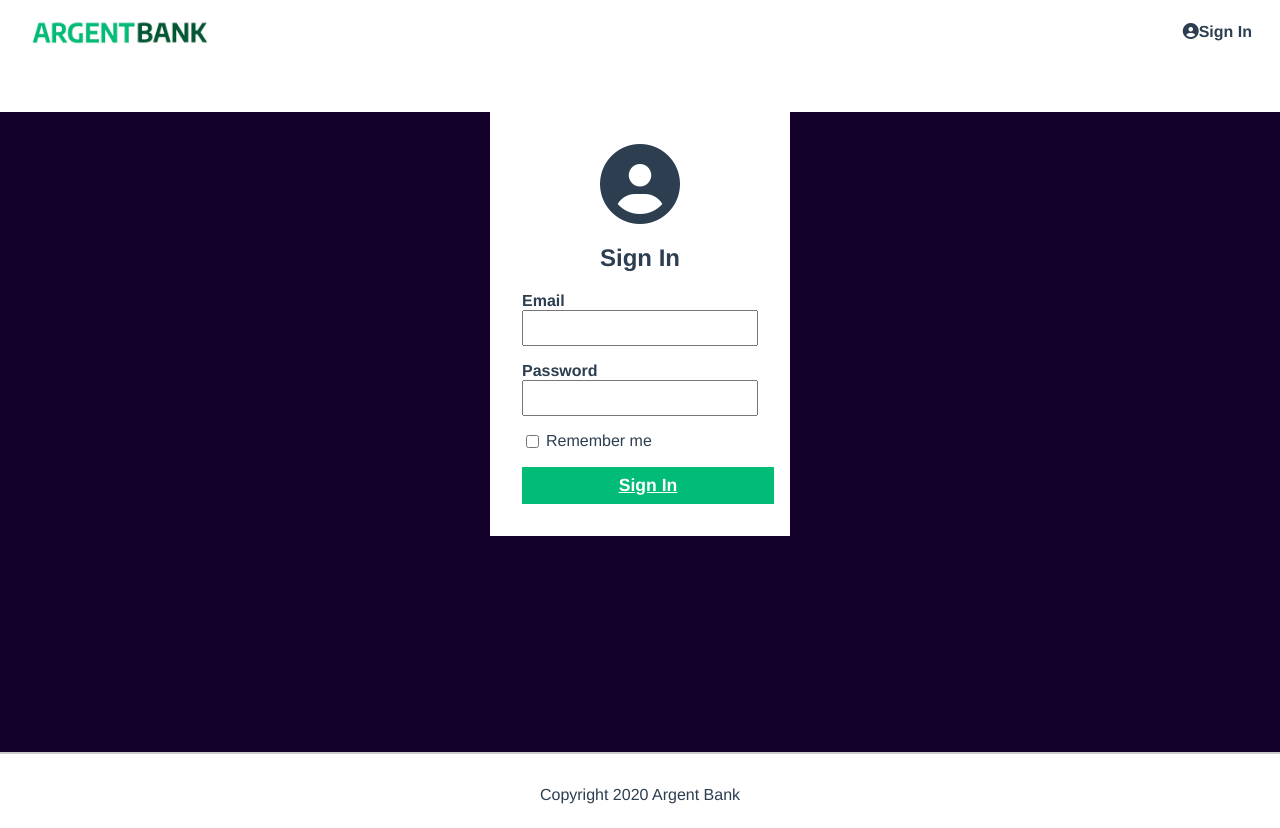
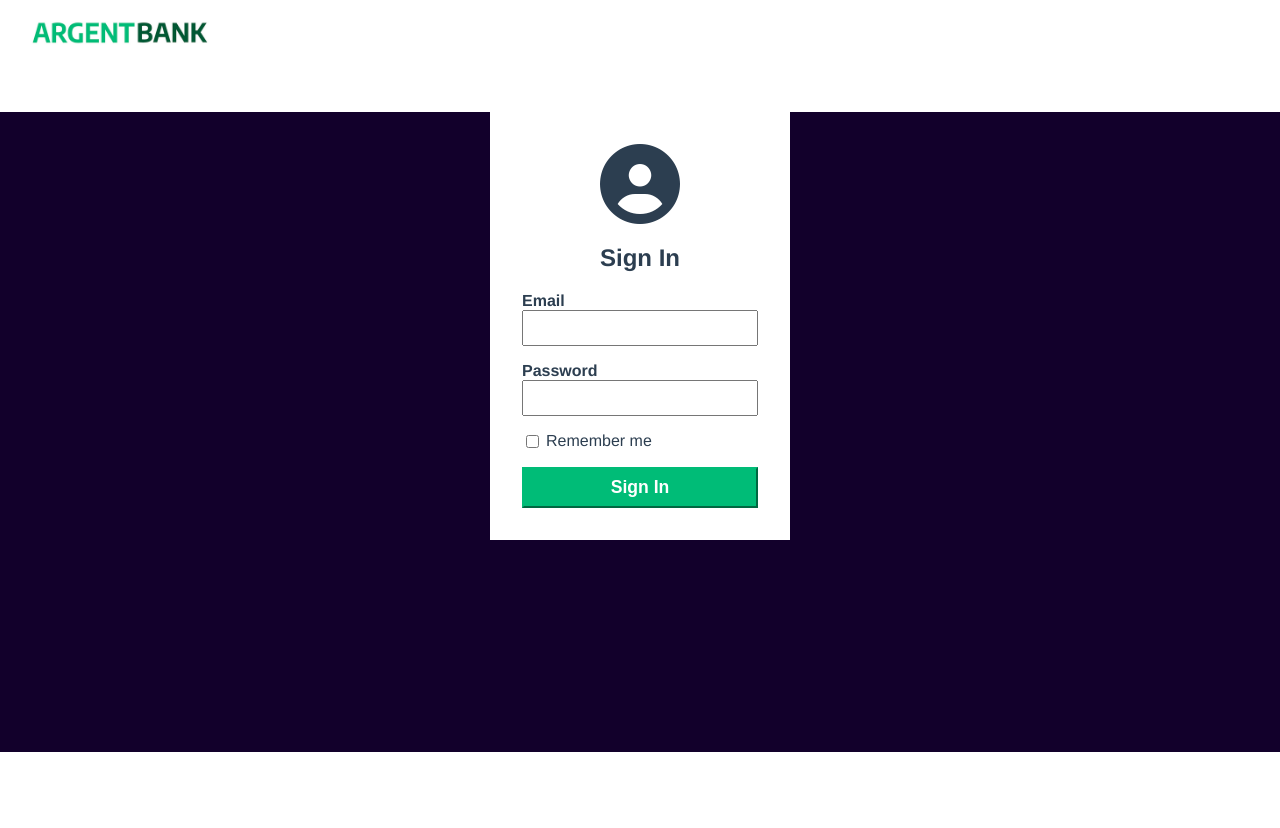
Before and after one commit to AgatheMazuret/ArgentBank, a React (Vite) app in the folder frontend/: page /sign-in in a window 1280 px wide. After the commit the page ends 800 px from the top, so only its background shows below. Built offline with nearby package versions, Linux system fonts and the light colour scheme.

Commit message:
correction errorMessage

```diff
--- a/frontend/src/pages/sign-in.tsx
+++ b/frontend/src/pages/sign-in.tsx
@@ -1,33 +1,28 @@
 import React, { useState } from "react";
-import { Link } from "react-router-dom";
+import { Link, useNavigate } from "react-router-dom";
 import "../../style.css";
-import { useDispatch } from "react-redux";
+import { useDispatch, useSelector } from "react-redux";
+import { RootState } from "../redux/store";
 import { login } from "../redux/auth-actions";
 
 const SignInPage = () => {
-  const [email, setEmail] = useState(""); // Remplacer username par email
+  const [email, setEmail] = useState("");
   const [password, setPassword] = useState("");
   const [rememberMe, setRememberMe] = useState(false);
-  const dispatch = useDispatch(); // Créer l'instance de dispatch
+  const dispatch = useDispatch();
+  const navigate = useNavigate();
+  const errorMessage = useSelector(
+    (state: RootState) => state.auth.errorMessage
+  );
 
   const handleSubmit = (e: React.FormEvent) => {
     e.preventDefault();
-
-    // Logique de connexion
-    console.log(
-      "Email:",
-      email,
-      "Password:",
-      password,
-      "Remember Me:",
-      rememberMe
-    );
-
-    // Dispatch de l'action login avec email, password et rememberMe
     dispatch(login(email, password, rememberMe));
 
-    // Vous pourriez ici ajouter un appel à une API pour vérifier le mot de passe
-    // et connecter l'utilisateur si la vérification réussit.
+    // Si l'authentification est réussie, nous redirigeons l'utilisateur
+    if (!errorMessage) {
+      navigate("/user");
+    }
   };
 
   return (
@@ -41,12 +36,6 @@ const SignInPage = () => {
           />
           <h1 className="sr-only">Argent Bank</h1>
         </Link>
-        <div>
-          <Link className="main-nav-item" to="/sign-in">
-            <i className="fa fa-user-circle"></i>
-            Sign In
-          </Link>
-        </div>
       </nav>
 
       <main className="main bg-dark">
@@ -81,16 +70,17 @@ const SignInPage = () => {
               />
               <label htmlFor="remember-me">Remember me</label>
             </div>
-            <Link to="/user" className="sign-in-button">
+            {errorMessage && (
+              <p className="error-message" style={{ color: "red" }}>
+                {errorMessage}
+              </p>
+            )}
+            <button type="submit" className="sign-in-button">
               Sign In
-            </Link>
+            </button>
           </form>
         </section>
       </main>
-
-      <footer className="footer">
-        <p className="footer-text">Copyright 2020 Argent Bank</p>
-      </footer>
     </div>
   );
 };
--- a/frontend/src/pages/user.tsx
+++ b/frontend/src/pages/user.tsx
@@ -10,7 +10,7 @@ export const UserHomePage = () => {
   const [newName, setNewName] = useState("Tony Jarvis");
 
   // Fonction pour gérer le changement de nom
-  const handleNameChange = (event) => {
+  const handleNameChange = (event: React.ChangeEvent<HTMLInputElement>) => {
     setNewName(event.target.value);
   };
 
--- a/frontend/src/redux/store.tsx
+++ b/frontend/src/redux/store.tsx
@@ -2,9 +2,12 @@ import { configureStore } from "@reduxjs/toolkit";
 import authReducer from "../auth-reducer";
 
 export type RootState = {
-  user: {
+  auth: {
     loggedIn: boolean;
-    name: string; // Add the 'name' property
+    name: string;
+    email: string;
+    token: string | null;
+    errorMessage: string | null;
   };
 };
 const store = configureStore({
```
Also changed, not shown: frontend/src/services/auth-service.ts (deleted).
